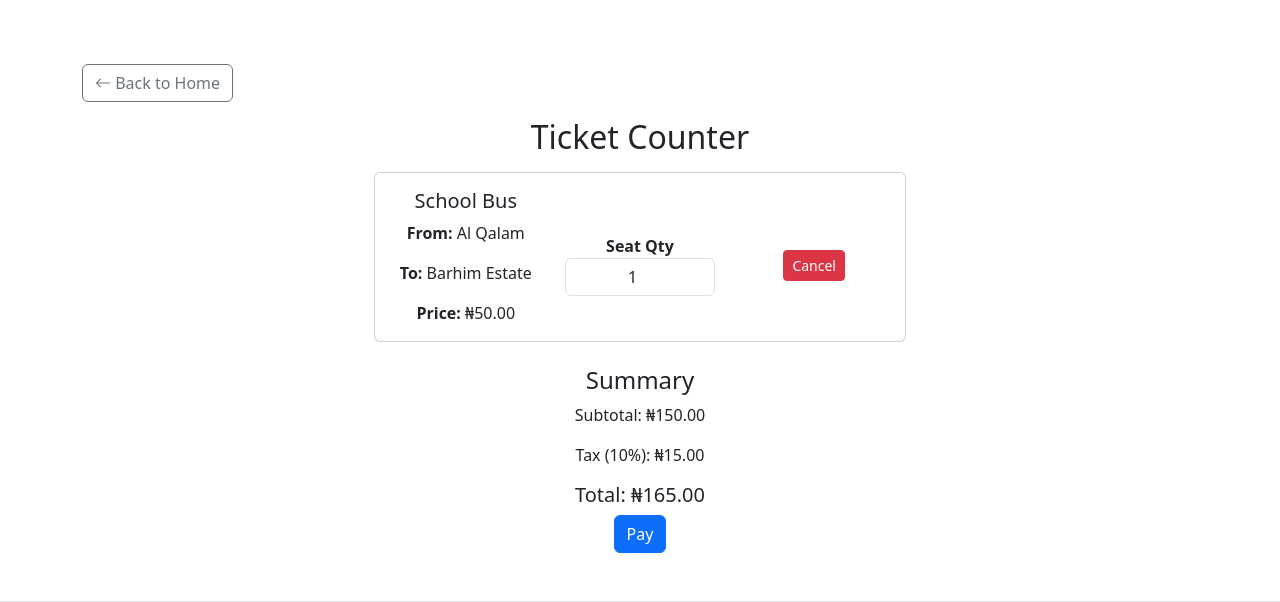
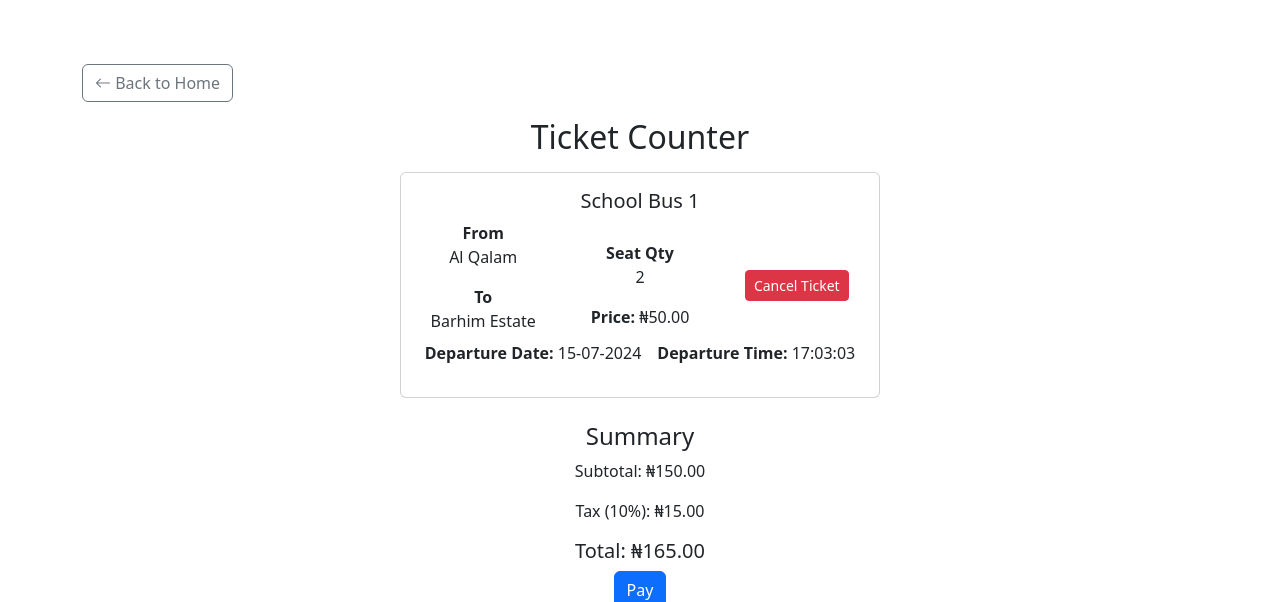
Before and after one commit to Gentlemanintech/transpay, a Flask app: page /ticket-bag in a window 1280 px wide. Shown: the part 66-668 px from the top of the page. Run offline with Flask 3, Linux system fonts and the light colour scheme; a user stored in the database is signed in; some libraries are stand-ins or nearby versions.

Commit message:
Updated the Ticket counter page

```diff
--- a/templates/ticketCart.html
+++ b/templates/ticketCart.html
@@ -10,22 +10,26 @@
             <!-- Cart Item Cards -->
             <div class="card mb-3">
                 <div class="card-body">
+                    <h5 class="card-title">School Bus 1</h5>
                     <div class="row align-items-center">
                         <div class="col-md-4">
-                            <h5 class="card-title">School Bus</h5>
-                            <p class="card-text"><span class="fw-bolder">From:</span> Al Qalam</p>
-                            <p class="card-text"><span class="fw-bolder">To:</span> Barhim Estate</p>
+                            <label><span class="fw-bolder">From</span></label>
+                            <p class="card-text">Al Qalam</p>
+                            <label><span class="fw-bolder">To</span></label>
+                            <p class="card-text">Barhim Estate</p>
+                        </div>
+                        <div class="col-md-4 mt-3">
+                            <label><span class="fw-bolder">Seat Qty</span></label>
+                            <p class="card-text">2</p>
                             <p class="card-text" id="ticketPrice"><span class="fw-bolder">Price:</span> ₦50.00</p>
                         </div>
                         <div class="col-md-4 mt-3">
-                            <label><span class="fw-bolder">Seat Qty</span></label>
-                            <div class="input-group">
-                                <input type="number" class="form-control text-center" id="cartCounter" value="1">
-                            </div>
+                            <button class="btn btn-danger btn-sm btn-block">Cancel Ticket</button>
                         </div>
-                        <div class="col-md-4 mt-3">
-                            <button class="btn btn-danger btn-sm btn-block">Cancel</button>
-                        </div>
+                    </div>
+                    <div class="d-flex flex-row justify-content-center flex-wrap mt-2">
+                        <p class="card-text mx-2" id="ticketPrice"><span class="fw-bolder">Departure Date:</span> 15-07-2024</p>
+                        <p class="card-text mx-2" id="ticketPrice"><span class="fw-bolder">Departure Time:</span> 17:03:03</p>
                     </div>
                 </div>
             </div>
```
